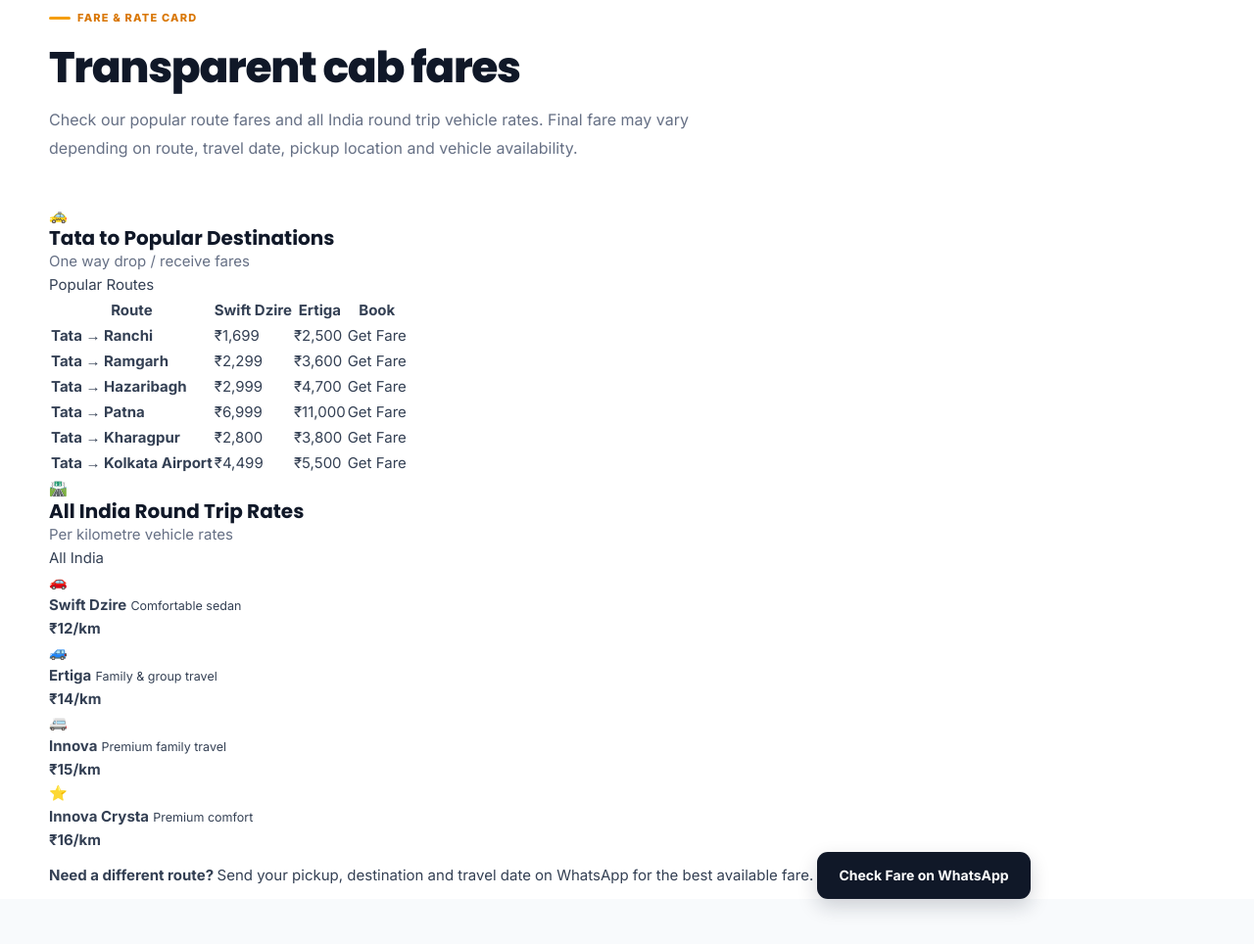
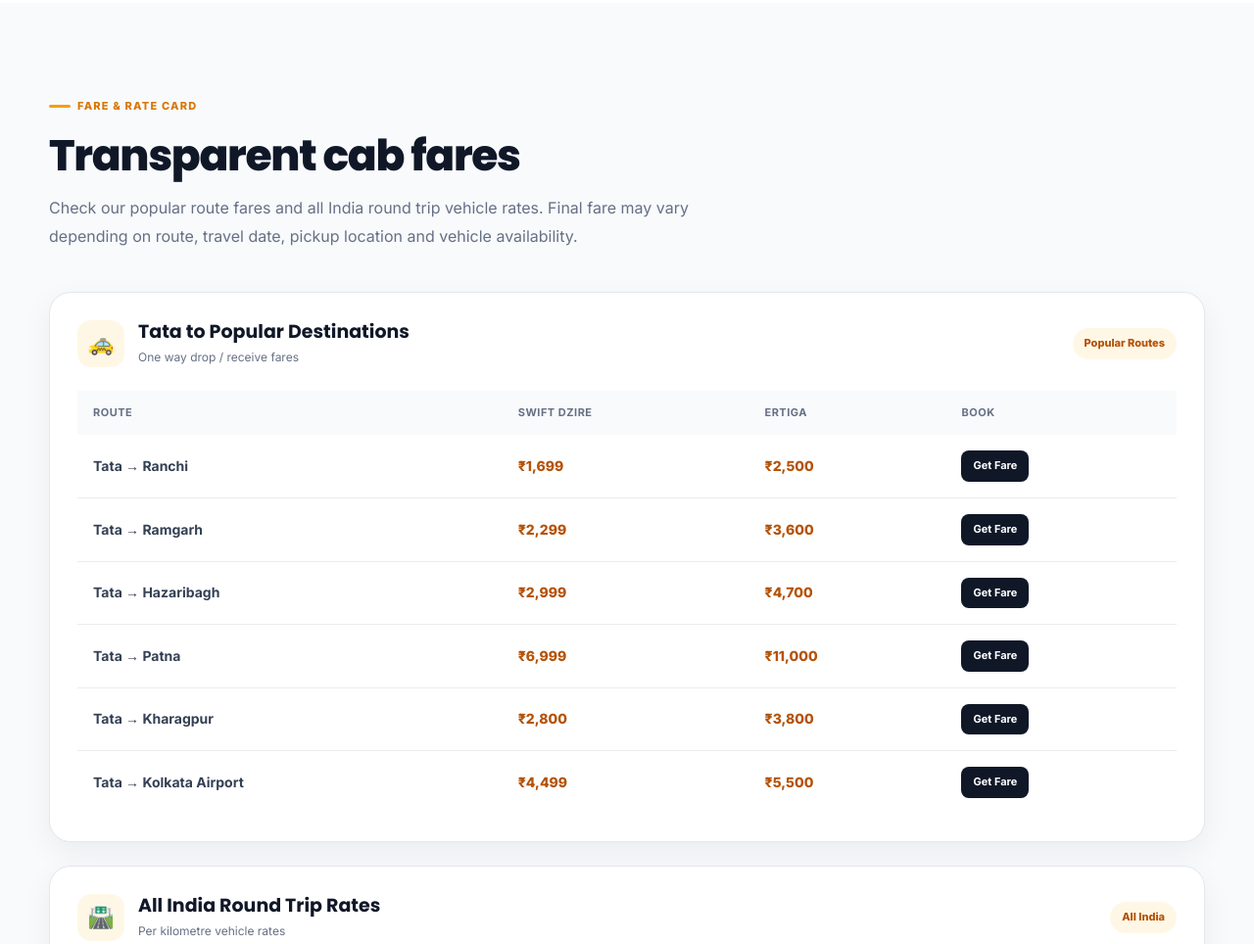
Before and after one commit to masoomh250/jiya-tours-travels, a plain HTML site: page index.html in a window 1280 px wide. Shown: the part 4937-5901 px from the top of the page at 98% size. Drawn offline with Linux system fonts and the light colour scheme.

Commit message:
Update style.css

```diff
--- a/style.css
+++ b/style.css
@@ -1237,3 +1237,292 @@ p {
   }
 
 }
+/* =========================================================
+   FARE & RATE CARD
+   ========================================================= */
+
+.fare-section {
+  padding: 90px 0;
+  background: #f8fafc;
+}
+
+.fare-card {
+  background: #ffffff;
+  border: 1px solid #e4e7ec;
+  border-radius: 22px;
+  padding: 28px;
+  margin-bottom: 24px;
+  box-shadow: 0 10px 30px rgba(16, 24, 40, 0.06);
+}
+
+.fare-card-header {
+  display: flex;
+  align-items: center;
+  justify-content: space-between;
+  gap: 20px;
+  margin-bottom: 24px;
+}
+
+.fare-card-header > div {
+  display: flex;
+  align-items: center;
+  gap: 14px;
+}
+
+.fare-card-header h3 {
+  margin: 0 0 5px;
+  font-size: 19px;
+}
+
+.fare-card-header p {
+  margin: 0;
+  font-size: 12px;
+  color: #667085;
+}
+
+.fare-icon {
+  width: 48px;
+  height: 48px;
+  display: grid;
+  place-items: center;
+  border-radius: 14px;
+  background: #fff7e6;
+  font-size: 22px;
+}
+
+.fare-badge {
+  padding: 7px 12px;
+  border-radius: 20px;
+  background: #fff7e6;
+  color: #b45309;
+  font-size: 11px;
+  font-weight: 800;
+}
+
+
+/* TABLE */
+
+.fare-table-wrapper {
+  width: 100%;
+  overflow-x: auto;
+}
+
+.fare-table {
+  width: 100%;
+  border-collapse: collapse;
+}
+
+.fare-table th {
+  padding: 14px 16px;
+  background: #f8fafc;
+  color: #667085;
+  text-align: left;
+  font-size: 11px;
+  text-transform: uppercase;
+  letter-spacing: 0.5px;
+}
+
+.fare-table td {
+  padding: 16px;
+  border-bottom: 1px solid #eaecf0;
+  color: #344054;
+  font-size: 14px;
+}
+
+.fare-table tbody tr:last-child td {
+  border-bottom: 0;
+}
+
+.fare-table tbody tr:hover {
+  background: #fffaf0;
+}
+
+.fare-table td:nth-child(2),
+.fare-table td:nth-child(3) {
+  color: #b45309;
+  font-weight: 800;
+}
+
+
+/* BOOK BUTTON */
+
+.fare-book-btn {
+  display: inline-flex;
+  padding: 7px 12px;
+  border-radius: 8px;
+  background: #101828;
+  color: #ffffff;
+  font-size: 11px;
+  font-weight: 700;
+  text-decoration: none;
+  transition: 0.2s ease;
+}
+
+.fare-book-btn:hover {
+  background: #f59e0b;
+  color: #111827;
+}
+
+
+/* VEHICLE RATE CARDS */
+
+.vehicle-rate-grid {
+  display: grid;
+  grid-template-columns: repeat(4, 1fr);
+  gap: 14px;
+}
+
+.vehicle-rate {
+  display: flex;
+  flex-direction: column;
+  min-height: 165px;
+  padding: 21px;
+  border: 1px solid #e4e7ec;
+  border-radius: 16px;
+  background: #ffffff;
+  transition: 0.25s ease;
+}
+
+.vehicle-rate:hover {
+  transform: translateY(-4px);
+  box-shadow: 0 10px 25px rgba(16, 24, 40, 0.08);
+}
+
+.vehicle-rate-icon {
+  width: 42px;
+  height: 42px;
+  display: grid;
+  place-items: center;
+  border-radius: 12px;
+  background: #fff7e6;
+  margin-bottom: 17px;
+}
+
+.vehicle-rate strong {
+  display: block;
+  color: #101828;
+  font-family: "Poppins", sans-serif;
+  font-size: 15px;
+}
+
+.vehicle-rate small {
+  display: block;
+  margin-top: 4px;
+  color: #667085;
+  font-size: 11px;
+}
+
+.vehicle-rate b {
+  display: block;
+  margin-top: auto;
+  color: #b45309;
+  font-family: "Poppins", sans-serif;
+  font-size: 25px;
+}
+
+.vehicle-rate b span {
+  font-size: 12px;
+  color: #667085;
+  margin-left: 2px;
+}
+
+
+/* CRYSTA HIGHLIGHT */
+
+.featured-rate {
+  border: 2px solid #f59e0b;
+  background: linear-gradient(145deg, #fffaf0, #ffffff);
+}
+
+.featured-rate b {
+  color: #d97706;
+}
+
+
+/* WHATSAPP FARE CTA */
+
+.fare-note {
+  display: flex;
+  align-items: center;
+  gap: 16px;
+  padding: 22px 25px;
+  border-radius: 16px;
+  background: #101828;
+  color: #ffffff;
+}
+
+.fare-note strong {
+  font-family: "Poppins", sans-serif;
+  font-size: 14px;
+  white-space: nowrap;
+}
+
+.fare-note span {
+  color: #98a2b3;
+  font-size: 12px;
+}
+
+.fare-note .btn {
+  margin-left: auto;
+  flex-shrink: 0;
+}
+
+
+/* MOBILE */
+
+@media (max-width: 850px) {
+
+  .vehicle-rate-grid {
+    grid-template-columns: repeat(2, 1fr);
+  }
+
+  .fare-note {
+    flex-direction: column;
+    align-items: flex-start;
+  }
+
+  .fare-note .btn {
+    margin-left: 0;
+  }
+
+}
+
+
+@media (max-width: 600px) {
+
+  .fare-section {
+    padding: 65px 0;
+  }
+
+  .fare-card {
+    padding: 17px;
+    border-radius: 18px;
+  }
+
+  .fare-card-header {
+    align-items: flex-start;
+  }
+
+  .fare-badge {
+    display: none;
+  }
+
+  .fare-table {
+    min-width: 620px;
+  }
+
+  .vehicle-rate-grid {
+    grid-template-columns: 1fr 1fr;
+    gap: 10px;
+  }
+
+  .vehicle-rate {
+    min-height: 145px;
+    padding: 17px;
+  }
+
+  .vehicle-rate b {
+    font-size: 21px;
+  }
+
+}
```
